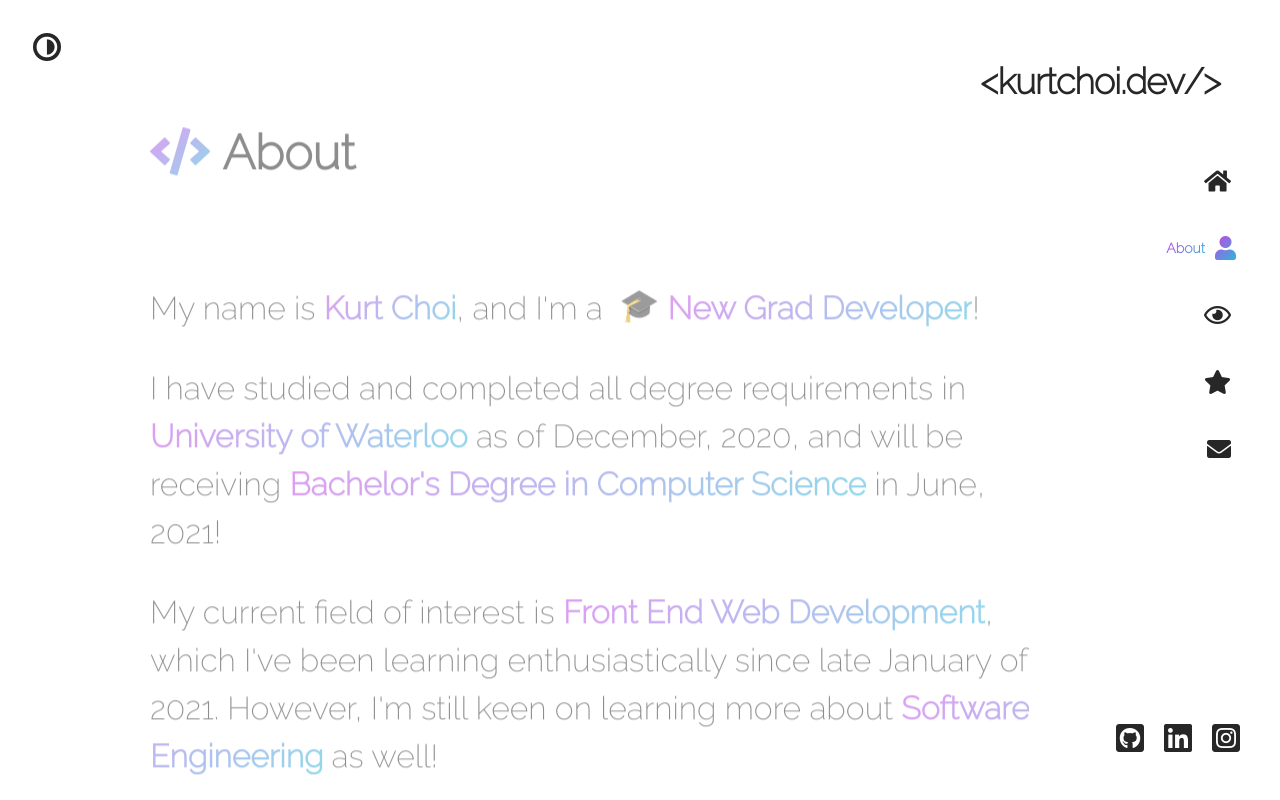
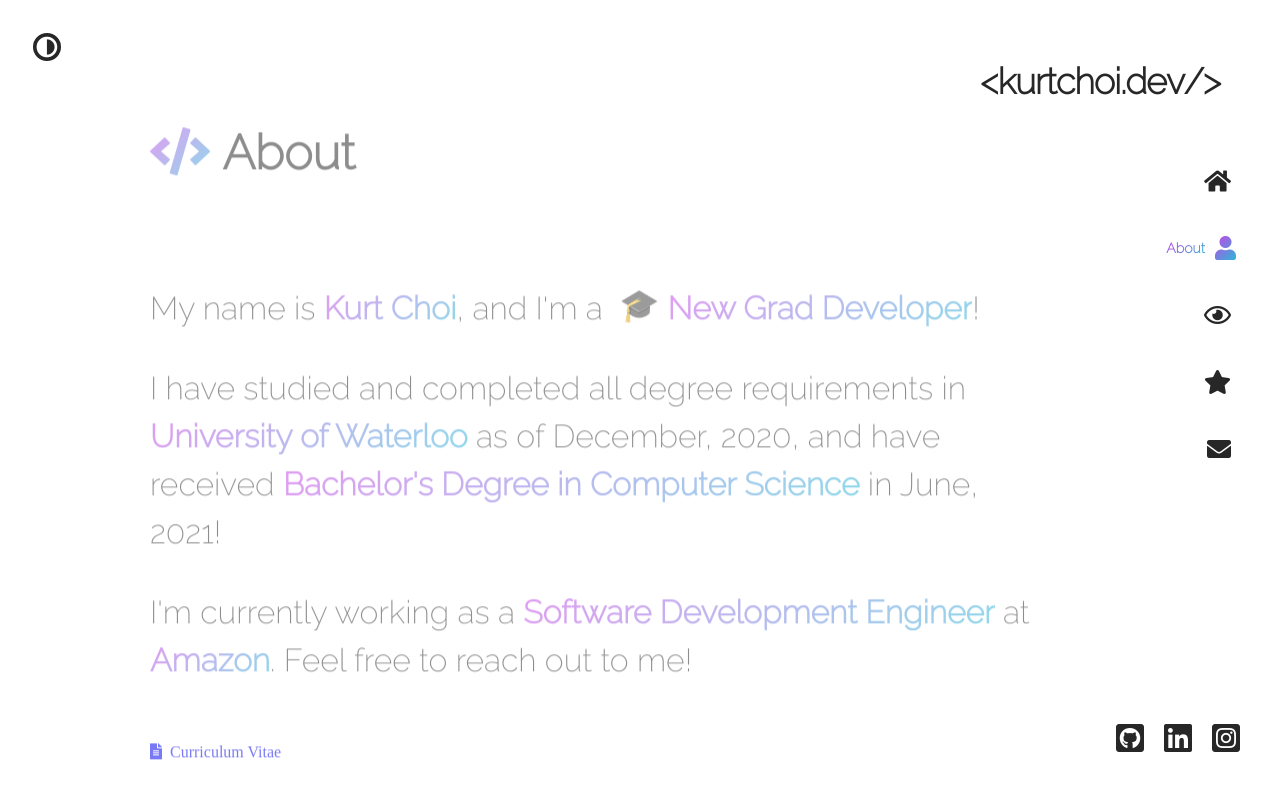
Before and after one commit to Hintful/hintful.github.io, a React (Create React App) app: page /about in a window 1280 px wide. Both pictures are taken after a click on the item 1192 px from the left and 248 px from the top of the page. Built offline with nearby package versions, Linux system fonts and the light colour scheme; some icons are missing.

Commit message:
Update About.js

```diff
--- a/src/components/About.js
+++ b/src/components/About.js
@@ -69,9 +69,8 @@
       >🎓</motion.div>&nbsp;
       <span className="emphasis strong"><strong>New Grad Developer</strong></span>!</p>
       <p>I have studied and <span classname="emphasis strong">completed all degree requirements</span> in <span className="emphasis strong">University of Waterloo</span> as of December, 2020,
-      and will be receiving <span className="emphasis strong">Bachelor's Degree in Computer Science</span> in June, 2021!</p>
-      <p>My current field of interest is <span className="emphasis strong">Front End Web Development</span>, which I've been learning enthusiastically since late January of 2021.
-      However, I'm still keen on learning more about <span className="emphasis strong">Software Engineering</span> as well!</p>
+      and have received <span className="emphasis strong">Bachelor's Degree in Computer Science</span> in June, 2021!</p>
+      <p>I'm currently working as a <span className="emphasis strong">Software Development Engineer</span> at <span className="emphasis strong">Amazon</span>. Feel free to reach out to me!</p>
       <br/>
 
       <div className="cv-button-div">
```
